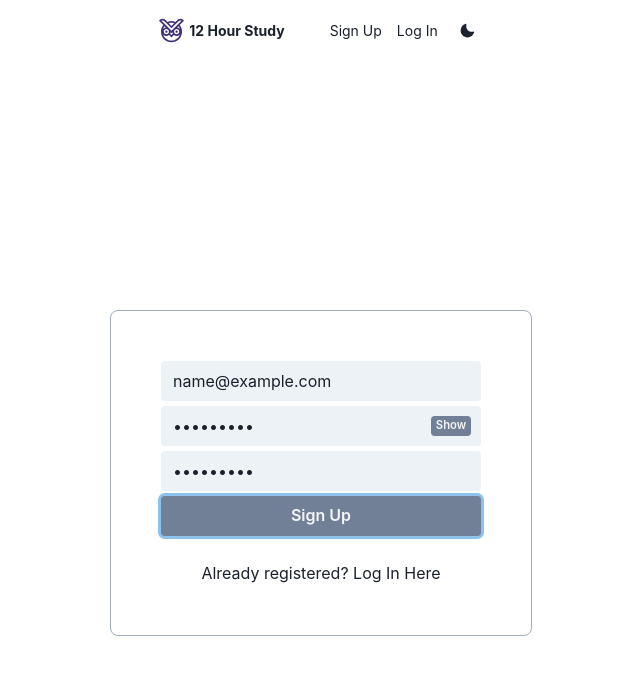
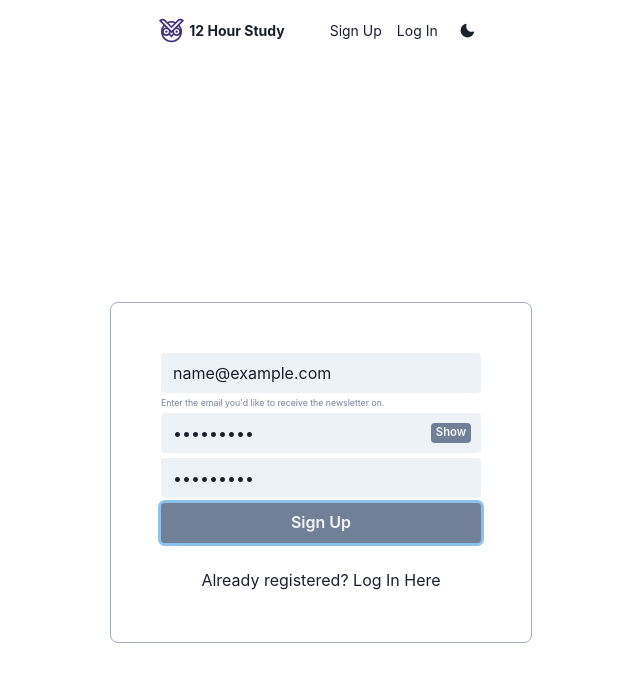
Before and after one commit to Gumshoe21/12-Hour-Study, a React (Create React App) app in the folder client/: page /signup in a window 1280 px wide. Both pictures are taken after typing "name@example.com", "Sample123", "Sample123" into the empty fields and a click on the button "Sign Up". Shown: the top 682 px of the page, without its empty margins (319-959 px from the left). Built offline with nearby package versions, Linux system fonts and the light colour scheme; no server answers.

Commit message:
Added functioning error display to RegisterForm component using new useValidation hook.

```diff
--- a/client/src/components/Auth/Register/RegisterForm.jsx
+++ b/client/src/components/Auth/Register/RegisterForm.jsx
@@ -8,7 +8,9 @@ import {
   Input,
   InputGroup,
   InputRightElement,
-  Text
+  Text,
+  FormErrorMessage,
+  FormHelperText
 } from '@chakra-ui/react';
 import { register } from '../../../store/actions/auth';
 import { connect } from 'react-redux';
@@ -50,9 +52,10 @@ const RegisterForm = ({ register }) => {
   };
   const [show, setShow] = useState(false);
   const handleClick = () => setShow(!show);
+  console.log(errorsObject);
   return (
     <form onSubmit={(e) => onSubmit(e)}>
-      <FormControl>
+      <FormControl isInvalid={errorsObject.email.size > 0}>
         <VStack
           spacing={2}
           mb={10}
@@ -69,7 +72,13 @@ const RegisterForm = ({ register }) => {
             value={email}
             onChange={(e) => onChange(e)}
           />
-          <p>{errorsObject.email.length !== 0 && errorsObject.email}</p>
+          {errorsObject.email.size > 0 ? (
+            <FormErrorMessage>{errorsObject.email}</FormErrorMessage>
+          ) : (
+            <FormHelperText>
+              Enter the email you'd like to receive the newsletter on.
+            </FormHelperText>
+          )}
           <InputGroup size="md">
             <Input
               variant="filled"
--- a/client/src/hooks/use-validation.js
+++ b/client/src/hooks/use-validation.js
@@ -5,6 +5,7 @@ const useValidation = () => {
   const isFormValid = (ruleSet) => {
     for (let state of Object.values(ruleSet)) {
       for (let rule of state.rules) {
+        console.log(rule);
         if (!state['errMsg'].has(rule.errMsg) && !rule.isValid) {
           state.errMsg.add(rule.errMsg);
         } else if (rule.isValid) {
@@ -15,6 +16,7 @@ const useValidation = () => {
         [state.name]: state.errMsg
       };
     }
+
     return errors;
   };
 
```
